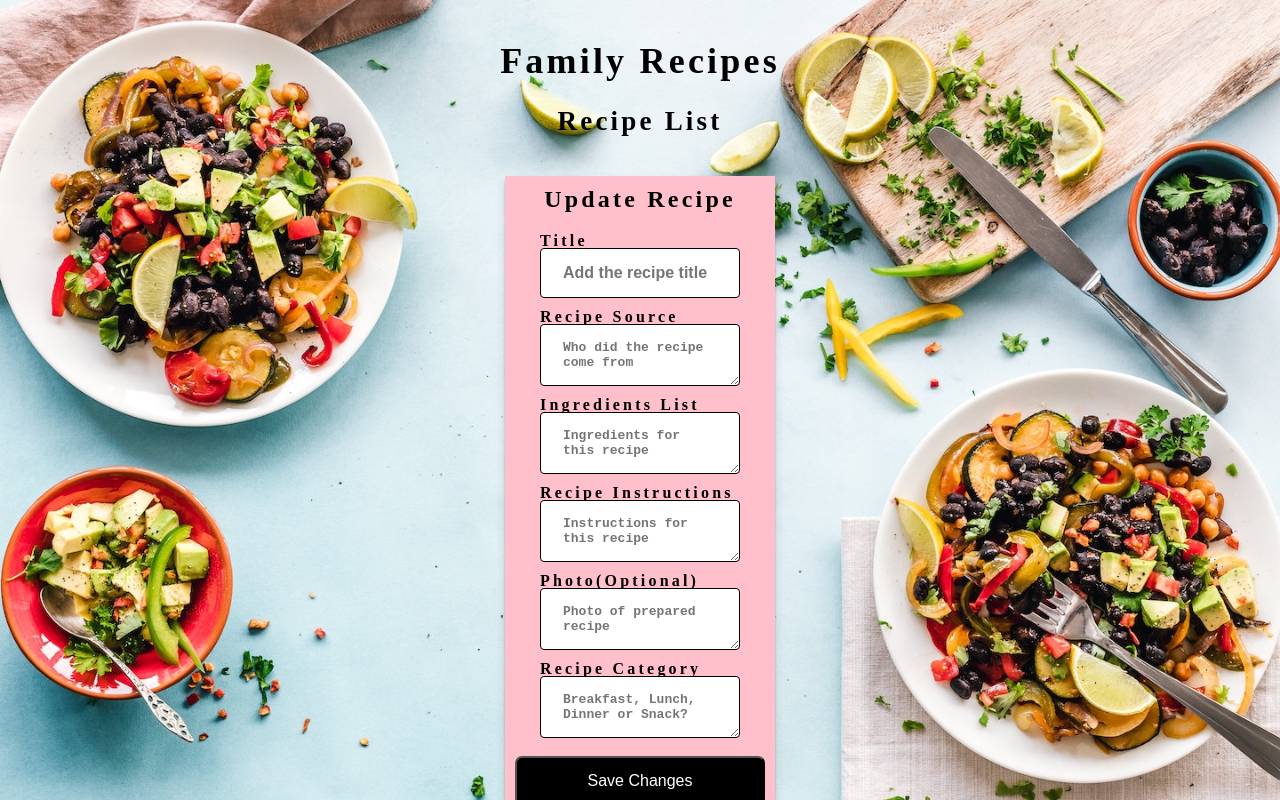
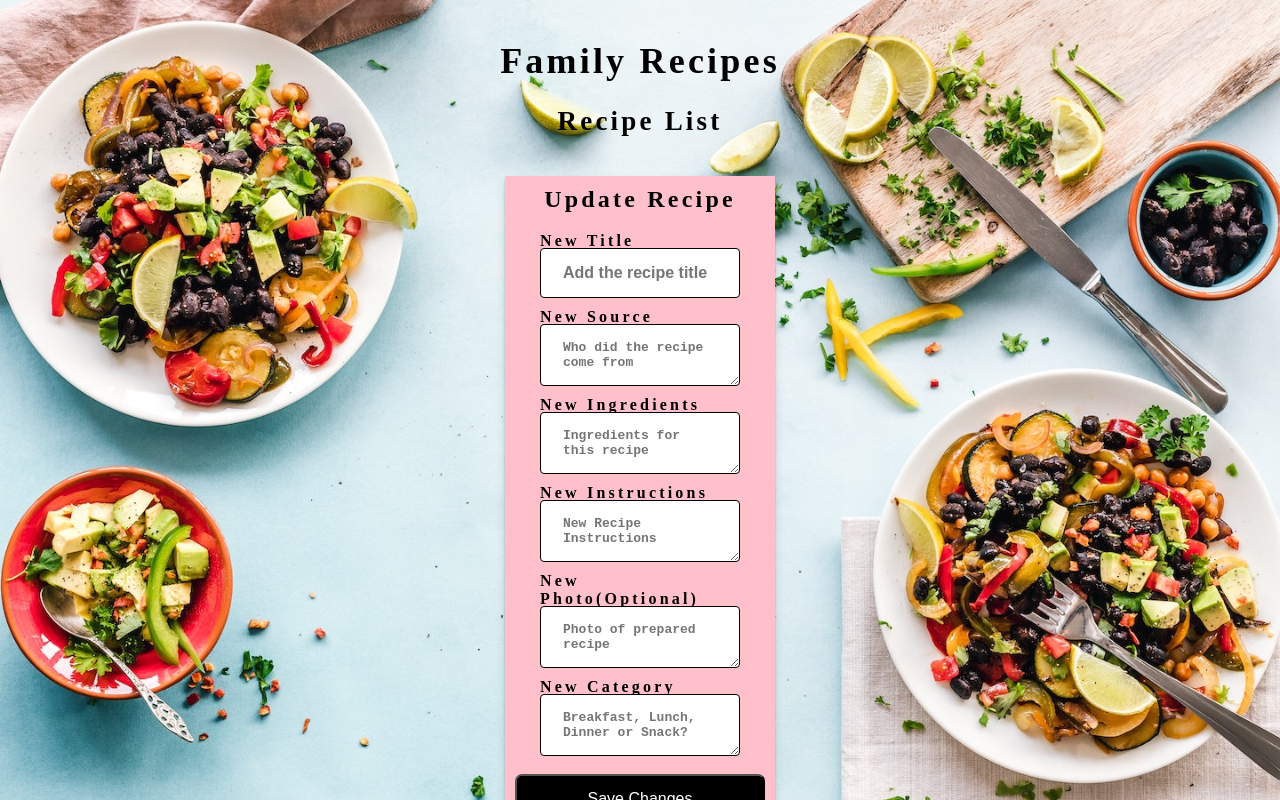
Before and after one commit to Secret-Family-Recipes-Cookbook-6/FrontEnd, a React (Create React App) app: page /protected in a window 1280 px wide. Shown: the top 800 px of the page. Built offline with nearby package versions, Linux system fonts and the light colour scheme; no server answers; sample sign-in values are in the browser's storage.

Commit message:
Missed adding commit files

```diff
--- a/src/components/Recipes.js
+++ b/src/components/Recipes.js
@@ -17,7 +17,6 @@ const Recipes = ({ recipe }) => {
   const { recipes, setRecipes } = useContext(secretFamilyContext)
   const [updateRecipe, setUpdateRecipe] = useState(initialRecipe);
 
-
   const handleEdit = recipe => {
     if (updateRecipe.id) {
       axiosWithAuth()
@@ -33,7 +32,6 @@ const Recipes = ({ recipe }) => {
                   category: ""
           })
           setRecipes([...recipes.filter(recipe => recipe.id !== updateRecipe.id), updateRecipe])
-
       })
           .catch(err => console.log("Error in Recipe", err))
     } else {
@@ -48,7 +46,6 @@ const Recipes = ({ recipe }) => {
       .then(response => {
       setRecipes(recipes.filter(item => item.id !== recipe.id))
       })
-
       .catch(err => console.log("Error in Delete Function: ", err))
     }
 
--- a/src/components/UpdateRecipe.js
+++ b/src/components/UpdateRecipe.js
@@ -1,43 +1,14 @@
-import React, { useState, useContext } from "react";
+import React, { useContext } from "react";
 import { secretFamilyContext } from "../context/secretFamilyContext";
-import { axiosWithAuth } from "../utils/axiosWithAuth";
 
 const UpdateRecipe = ({ updateRecipe, setUpdateRecipe }) => {
 
     const { recipes, setRecipes } = useContext(secretFamilyContext);
 
-    const [ editing, setEditing ] = useState(false);
-
-    const editRecipe = (item) => {
-          setEditing(true);
-          setUpdateRecipe({
-              ...item,
-          });
-      };
-
     const handleSubmit = recipe => {
         recipe.preventDefault();
-        if (updateRecipe.id) {
-        axiosWithAuth()
-            .put(`/auth/recipes/${updateRecipe.id}`, updateRecipe)
-            .then(response => {
-                console.log("put response", response)
-                setUpdateRecipe({
-                    title: "",
-                    source: "",
-                    ingredients: "",
-                    instructions: "",
-                    image: "",
-                    category: ""
-            })
-            setRecipes([...recipes.filter(recipe => recipe.id !== updateRecipe), updateRecipe])
-
-        })
-            .catch(err => console.log("Error in RecipeForm", err))
-    } else {
-        setUpdateRecipe(recipe)
+        setRecipes([...recipes.filter(recipe => recipe.id !== updateRecipe), updateRecipe])
     }
-  }
 
     const handleChange = event => {
         setUpdateRecipe({...updateRecipe, [event.target.name]: event.target.value })
@@ -48,7 +19,7 @@ const UpdateRecipe = ({ updateRecipe, setUpdateRecipe }) => {
     <div>
         <form className="recipe-list" onSubmit={handleSubmit}>
             <h2>Update Recipe</h2>
-            <label htmlFor="title">Title</label>
+            <label htmlFor="title">New Title</label>
                 <input
                     type="text"
                     name="title"
@@ -57,7 +28,7 @@ const UpdateRecipe = ({ updateRecipe, setUpdateRecipe }) => {
                     value={updateRecipe.title}
                 />
 
-            <label htmlFor="source">Recipe Source</label>
+            <label htmlFor="source">New Source</label>
                 <textarea
                     type="text"
                     name="source"
@@ -66,7 +37,7 @@ const UpdateRecipe = ({ updateRecipe, setUpdateRecipe }) => {
                     value={updateRecipe.source}
                />
 
-            <label htmlFor="ingredients">Ingredients List</label>
+            <label htmlFor="ingredients">New Ingredients</label>
                 <textarea
                     type="text"
                     name="ingredients"
@@ -75,16 +46,16 @@ const UpdateRecipe = ({ updateRecipe, setUpdateRecipe }) => {
                     value={updateRecipe.ingredients}
                 />
 
-            <label htmlFor="instructions">Recipe Instructions</label>
+            <label htmlFor="instructions">New Instructions</label>
                 <textarea
                     type="text"
-                    placeholder="Instructions for this recipe"
+                    placeholder="New Recipe Instructions"
                     name="instructions"
                     onChange={handleChange}
                     value={updateRecipe.instructions}
                 />
 
-            <label htmlFor="image">Photo(Optional)</label>
+            <label htmlFor="image">New Photo(Optional)</label>
                 <textarea
                     type="text"
                     name="image"
@@ -93,7 +64,7 @@ const UpdateRecipe = ({ updateRecipe, setUpdateRecipe }) => {
                     value={updateRecipe.image}
                 />
 
-            <label htmlFor="category">Recipe Category</label>
+            <label htmlFor="category">New Category</label>
                 <textarea
                     type="text"
                     name="category"
@@ -101,9 +72,6 @@ const UpdateRecipe = ({ updateRecipe, setUpdateRecipe }) => {
                     onChange={handleChange}
                     value={updateRecipe.category}
                 />
-
-
-            {/* <button type="submit" onClick={() => {props.history.push(`/auth/recipes/${props.id}`)}}>Update Recipe</button> */}
         </form>
         </div>
     )
```
